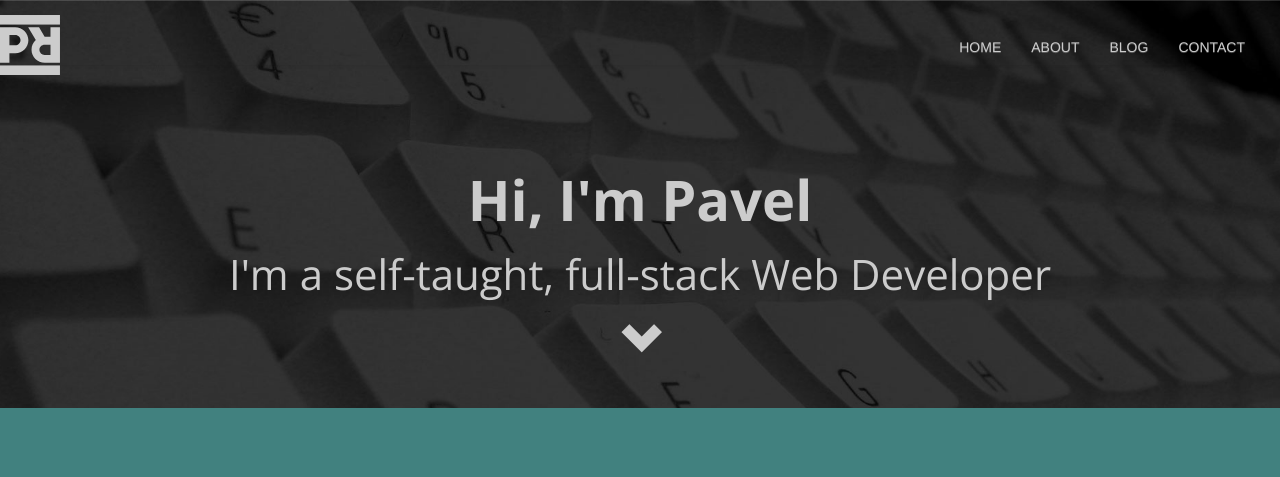
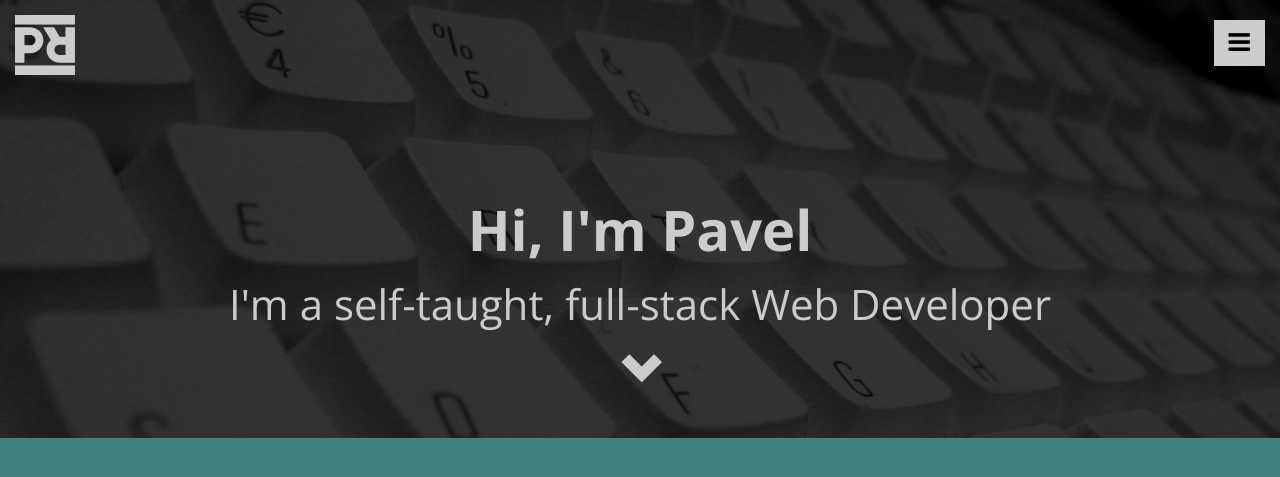
Before and after one commit to pavelrogala/pavelrogala.github.io, a Jekyll site: the page built from index.html, in a window 1280 px wide. Shown: the top 477 px of the page. Built offline with Jekyll 4.4.1, drawn with Linux system fonts in a browser that asks for light colours; nearby versions of some CDN libraries.

Commit message:
Completed top section

```diff
--- a/_includes/footer.html
+++ b/_includes/footer.html
@@ -4,6 +4,8 @@
 <script src="assets/js/vendor/bootstrap.min.js"></script>
 
 <script src="assets/js/main.js"></script>
+<script src="assets/js/classie.js"></script>
+<script src="assets/js/menu.js"></script>
 
 <!-- Google Analytics: change UA-XXXXX-X to be your site's ID. -->
 <script>
--- a/_includes/head.html
+++ b/_includes/head.html
@@ -7,7 +7,7 @@
     <link rel="apple-touch-icon" href="apple-touch-icon.png">
 
     <link rel="stylesheet" href="assets/css/bootstrap.min.css">
-
+    <link rel="stylesheet" href="https://maxcdn.bootstrapcdn.com/font-awesome/4.4.0/css/font-awesome.min.css">
     <link rel="stylesheet" href="assets/css/bootstrap-theme.min.css">
     <link rel="stylesheet" href="assets/css/main.css">
     <link href='https://fonts.googleapis.com/css?family=Open+Sans:400,800,300,300italic,700' rel='stylesheet' type='text/css'>
--- a/_includes/menu.html
+++ b/_includes/menu.html
@@ -35,6 +36,7 @@
         <!-- Collect the nav links, forms, and other content for toggling -->
         <div class="collapse navbar-collapse navbar-collapse-mobile" id="bs-example-navbar-collapse-1">
             <ul class="nav navbar-nav navbar-right">
+
                 <li><a href="#" >Home</a></li>
                 <li><a href="#">About</a></li>
                 <li><a href="#">Blog</a></li>
--- a/_layouts/default.html
+++ b/_layouts/default.html
@@ -7,7 +7,17 @@
 <![endif]-->
 
 {{ content }}
-
+<div class="overlay overlay-door">
+    <button type="button" class="overlay-close">Close</button>
+    <nav>
+        <ul>
+            <li><a href="#">Home</a></li>
+            <li><a href="#">About</a></li>
+            <li><a href="#">Blog</a></li>
+            <li><a href="#">Contact</a></li>
+        </ul>
+    </nav>
+</div>
 {% include footer.html %}
 </body>
 </html>
--- a/assets/css/main.css
+++ b/assets/css/main.css
@@ -101,6 +101,7 @@
 svg {
    width: 60px;
    height: 60px;
+   margin: 15px 0;
 }
 svg .logo{
    fill: #ccc;
@@ -109,3 +110,141 @@
 svg:hover .logo{
    fill: #41817F;
 }
+
+/* Overlay style */
+.overlay {
+   position: fixed;
+   width: 100%;
+   height: 100%;
+   top: 0;
+   left: 0;
+   background: rgba(0,0,0,0.9);
+}
+
+/* Overlay closing cross */
+.overlay .overlay-close {
+   width: 80px;
+   height: 80px;
+   position: absolute;
+   right: 20px;
+   top: 20px;
+   overflow: hidden;
+   border: none;
+   background: url(../img/cross.png) no-repeat center center;
+   text-indent: 200%;
+   color: transparent;
+   outline: none;
+   z-index: 100;
+}
+
+/* Menu style */
+.overlay nav {
+   text-align: center;
+   position: relative;
+   top: 50%;
+   height: 60%;
+   -webkit-transform: translateY(-50%);
+   transform: translateY(-50%);
+}
+
+.overlay ul {
+   list-style: none;
+   padding: 0;
+   margin: 0 auto;
+   display: inline-block;
+   height: 100%;
+   position: relative;
+}
+
+.overlay ul li {
+   display: block;
+   height: 20%;
+   height: calc(100% / 5);
+   min-height: 54px;
+   -webkit-backface-visibility: hidden;
+   backface-visibility: hidden;
+}
+
+.overlay ul li a {
+   font-size: 54px;
+   font-weight: 300;
+   display: block;
+   color: #fff;
+   -webkit-transition: color 0.2s;
+   transition: color 0.2s;
+}
+
+.overlay ul li a:hover,
+.overlay ul li a:focus {
+   color: #f0f0f0;
+}
+
+/* Effects */
+.overlay-door {
+   visibility: hidden;
+   width: 0;
+   left: 50%;
+   -webkit-transform: translateX(-50%);
+   transform: translateX(-50%);
+   -webkit-transition: width 0.5s 0.3s, visibility 0s 0.8s;
+   transition: width 0.5s 0.3s, visibility 0s 0.8s;
+}
+
+.overlay-door.open {
+   visibility: visible;
+   width: 100%;
+   -webkit-transition: width 0.5s;
+   transition: width 0.5s;
+}
+
+.overlay-door nav {
+   position: absolute;
+   left: 50%;
+   -webkit-transform: translateY(-50%) translateX(-50%);
+   transform: translateY(-50%) translateX(-50%);
+}
+
+.overlay-door nav,
+.overlay-door .overlay-close {
+   opacity: 0;
+   -webkit-transition: opacity 0.3s 0.5s;
+   transition: opacity 0.3s 0.5s;
+}
+
+.overlay-door.open nav,
+.overlay-door.open .overlay-close {
+   opacity: 1;
+   -webkit-transition-delay: 0.5s;
+   transition-delay: 0.5s;
+}
+
+.overlay-door.close nav,
+.overlay-door.close .overlay-close {
+   -webkit-transition-delay: 0s;
+   transition-delay: 0s;
+}
+
+@media screen and (max-height: 30.5em) {
+   .overlay nav {
+      height: 70%;
+      font-size: 34px;
+   }
+   .overlay ul li {
+      min-height: 34px;
+   }
+}
+
+.menu-button {
+   padding: 10px 15px;
+   margin: 20px 0;
+   float: right;
+   background: #ccc;
+   border: none;
+}
+.menu-button:focus {
+   outline: 0;
+}
+.menu-button i{
+   font-size: 25px;
+   color: #000;
+}
--- /dev/null
+++ b/assets/js/classie.js
@@ -0,0 +1,80 @@
+/*!
+ * classie - class helper functions
+ * from bonzo https://github.com/ded/bonzo
+ *
+ * classie.has( elem, 'my-class' ) -> true/false
+ * classie.add( elem, 'my-new-class' )
+ * classie.remove( elem, 'my-unwanted-class' )
+ * classie.toggle( elem, 'my-class' )
+ */
+
+/*jshint browser: true, strict: true, undef: true */
+/*global define: false */
+
+( function( window ) {
+
+    'use strict';
+
+// class helper functions from bonzo https://github.com/ded/bonzo
+
+    function classReg( className ) {
+        return new RegExp("(^|\\s+)" + className + "(\\s+|$)");
+    }
+
+// classList support for class management
+// altho to be fair, the api sucks because it won't accept multiple classes at once
+    var hasClass, addClass, removeClass;
+
+    if ( 'classList' in document.documentElement ) {
+        hasClass = function( elem, c ) {
+            return elem.classList.contains( c );
+        };
+        addClass = function( elem, c ) {
+            elem.classList.add( c );
+        };
+        removeClass = function( elem, c ) {
+            elem.classList.remove( c );
+        };
+    }
+    else {
+        hasClass = function( elem, c ) {
+            return classReg( c ).test( elem.className );
+        };
+        addClass = function( elem, c ) {
+            if ( !hasClass( elem, c ) ) {
+                elem.className = elem.className + ' ' + c;
+            }
+        };
+        removeClass = function( elem, c ) {
+            elem.className = elem.className.replace( classReg( c ), ' ' );
+        };
+    }
+
+    function toggleClass( elem, c ) {
+        var fn = hasClass( elem, c ) ? removeClass : addClass;
+        fn( elem, c );
+    }
+
+    var classie = {
+        // full names
+        hasClass: hasClass,
+        addClass: addClass,
+        removeClass: removeClass,
+        toggleClass: toggleClass,
+        // short names
+        has: hasClass,
+        add: addClass,
+        remove: removeClass,
+        toggle: toggleClass
+    };
+
+// transport
+    if ( typeof define === 'function' && define.amd ) {
+        // AMD
+        define( classie );
+    } else {
+        // browser global
+        window.classie = classie;
+    }
+
+})( window );
--- /dev/null
+++ b/assets/js/menu.js
@@ -0,0 +1,40 @@
+(function() {
+    var triggerBttn = document.getElementById( 'trigger-overlay' ),
+        overlay = document.querySelector( 'div.overlay' ),
+        closeBttn = overlay.querySelector( 'button.overlay-close' );
+    transEndEventNames = {
+        'WebkitTransition': 'webkitTransitionEnd',
+        'MozTransition': 'transitionend',
+        'OTransition': 'oTransitionEnd',
+        'msTransition': 'MSTransitionEnd',
+        'transition': 'transitionend'
+    },
+        transEndEventName = transEndEventNames[ Modernizr.prefixed( 'transition' ) ],
+        support = { transitions : Modernizr.csstransitions };
+
+    function toggleOverlay() {
+        if( classie.has( overlay, 'open' ) ) {
+            classie.remove( overlay, 'open' );
+            classie.add( overlay, 'close' );
+            var onEndTransitionFn = function( ev ) {
+                if( support.transitions ) {
+                    if( ev.propertyName !== 'visibility' ) return;
+                    this.removeEventListener( transEndEventName, onEndTransitionFn );
+                }
+                classie.remove( overlay, 'close' );
+            };
+            if( support.transitions ) {
+                overlay.addEventListener( transEndEventName, onEndTransitionFn );
+            }
+            else {
+                onEndTransitionFn();
+            }
+        }
+        else if( !classie.has( overlay, 'close' ) ) {
+            classie.add( overlay, 'open' );
+        }
+    }
+
+    triggerBttn.addEventListener( 'click', toggleOverlay );
+    closeBttn.addEventListener( 'click', toggleOverlay );
+})();
--- a/index.html
+++ b/index.html
@@ -2,8 +2,12 @@
 title: Welcome to where I live
 layout: default
 ---
-<div class="row top-row">
-    {% include menu.html %}
+
+    <div class="container-fluid top-row">
+        {% include logo.html %}
+        <button class="menu-button" id="trigger-overlay" type="button">
+            <i class="fa fa-bars"></i>
+        </button>
         <div class="cover-1">
             <h1 class="intro">Hi, I'm Pavel</h1>
             <h2 class="sub-intro">
```
Also changed, not shown: other parts of _includes/menu.html (+1 -0 lines), assets/img/cross.png (added), 5 other files. Lines whose indentation alone changed are shown as unchanged.
